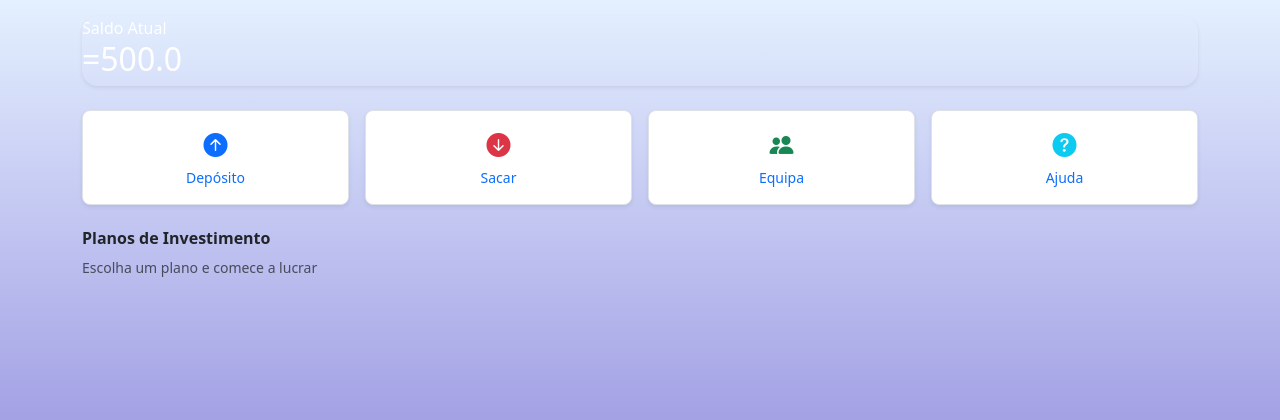
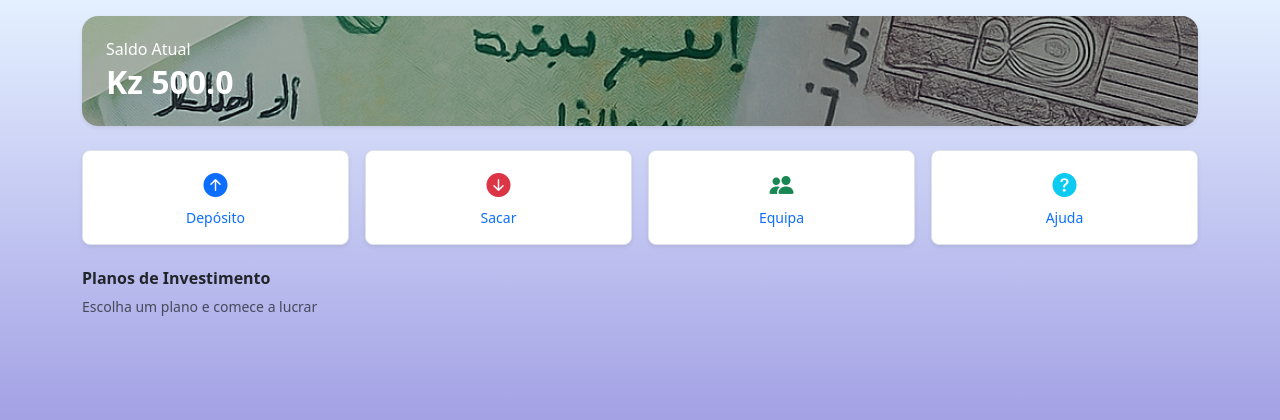
Before and after one commit to anonnimo2/cashflex_app, a Flask app: page /dashboard in a window 1280 px wide. Shown: the top 420 px of the page. Run offline with Flask 3, Linux system fonts and the light colour scheme; the visitor is signed in with stand-in values (Sample User, id 1); data that the repository does not hold is empty; some libraries are stand-ins or nearby versions.

Commit message:
InvestmentPlan

```diff
--- a/cashflex/templates/dashboard.html
+++ b/cashflex/templates/dashboard.html
@@ -3,11 +3,13 @@
 <div class="container py-3">
 
   <!-- SALDO ATUAL -->
-  <div class="saldo-banner rounded-4 shadow-sm mb-4 text-white position-relative overflow-hidden"
-    <h3>Saldo Atual</h3>
-    <h2>={{ current_user.balance }}</h2>
-  </div>
-
+  <div class="rounded-4 shadow-sm mb-4 p-4 text-white position-relative overflow-hidden"
+     style="background-image: url('{{ url_for('static', filename='img/img.png') }}');
+            background-size: cover;
+            background-position: center;">
+  <h6 class="mb-1">Saldo Atual</h6>
+  <h2 class="fw-bold mb-0">Kz {{ current_user.balance }}</h2>
+</div>
 
 
   <!-- ATALHOS RÁPIDOS -->
```
Also changed, not shown: static/style.css (+0 -9 lines).
